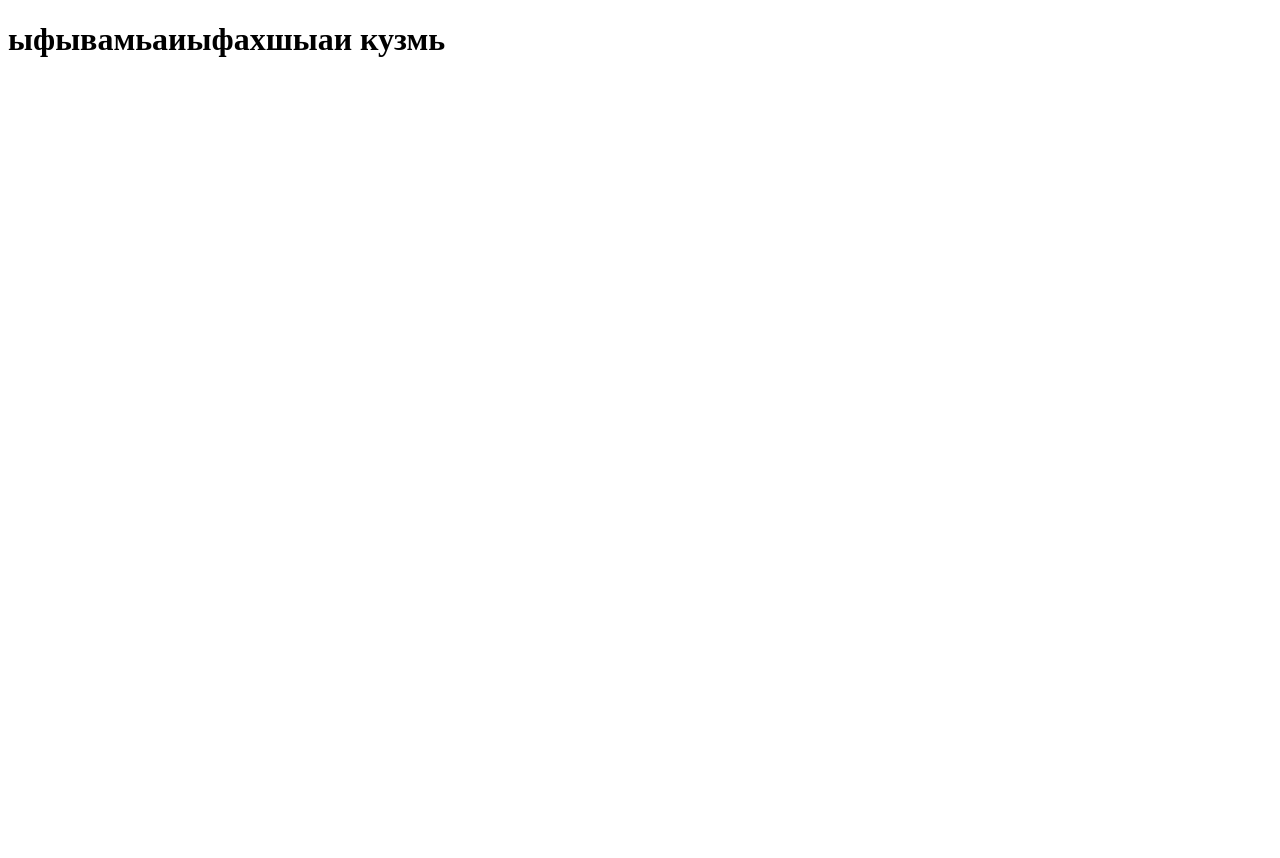
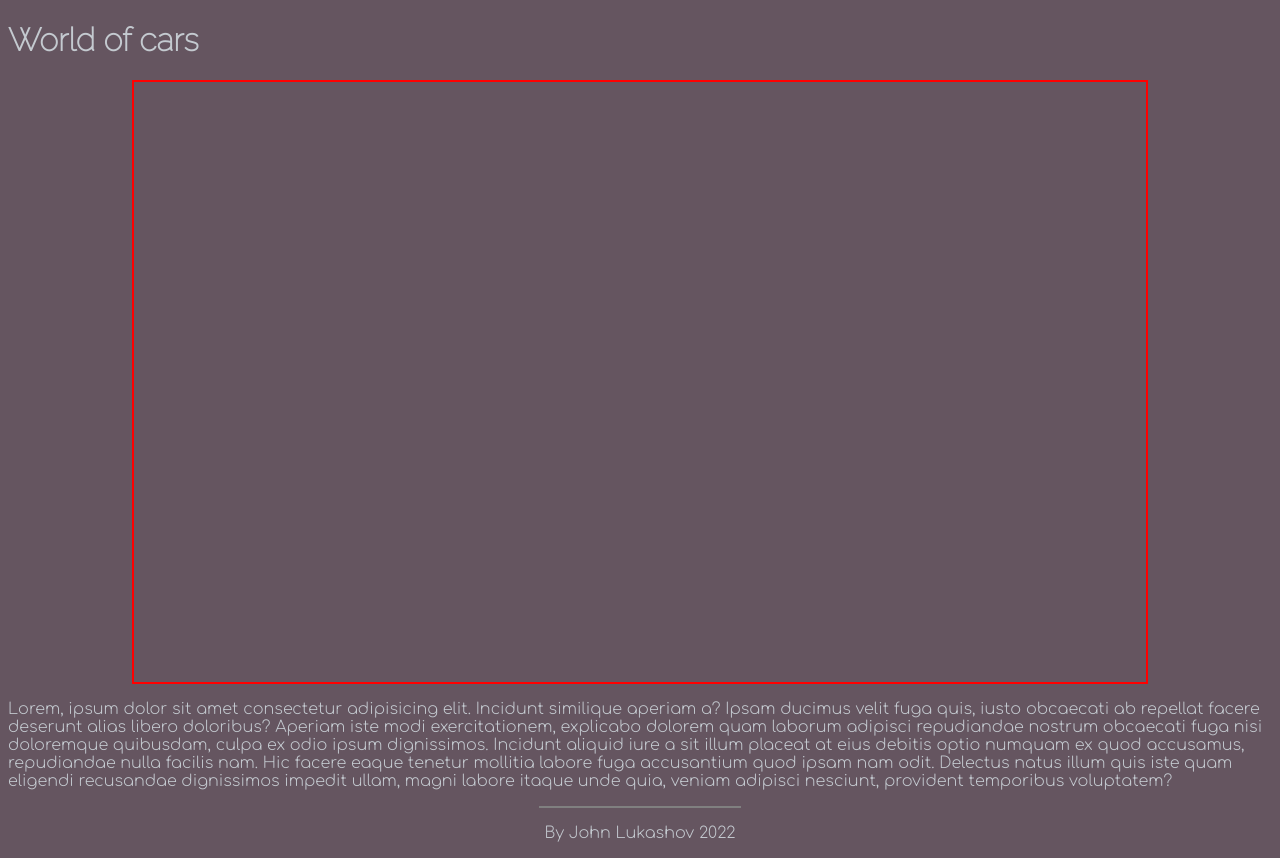
Before and after one commit to KvasyaCoder/Car-site, a plain HTML site: page index.html in a window 1280 px wide. Before the commit the page ends 800 px from the top, so only its background shows below. Drawn offline with Linux system fonts and the light colour scheme.

Commit message:
Good base with content

```diff
--- a/index.html
+++ b/index.html
@@ -9,6 +9,15 @@
     <link rel="stylesheet" href="style.css">
 </head>
 <body>
-<h1> ыфывамьаиыфахшыаи кузмь</h1>
+<h1> World of cars</h1>
+<div class="content">
+
+</div>
+<p> Lorem, ipsum dolor sit amet consectetur adipisicing elit. Incidunt similique aperiam a? Ipsam ducimus velit fuga quis, iusto obcaecati ab repellat facere deserunt alias libero doloribus? Aperiam iste modi exercitationem, explicabo dolorem quam laborum adipisci repudiandae nostrum obcaecati fuga nisi doloremque quibusdam, culpa ex odio ipsum dignissimos. Incidunt aliquid iure a sit illum placeat at eius debitis optio numquam ex quod accusamus, repudiandae nulla facilis nam. Hic facere eaque tenetur mollitia labore fuga accusantium quod ipsam nam odit. Delectus natus illum quis iste quam eligendi recusandae dignissimos impedit ullam, magni labore itaque unde quia, veniam adipisci nesciunt, provident temporibus voluptatem?</p>
+
+<footer>
+    <hr color = "gray" align="center" width="200">
+    <p align = "center"> By John Lukashov 2022</p>
+</footer>
 </body>
 </html>
--- a/style.css
+++ b/style.css
@@ -0,0 +1,24 @@
+@import url('https://fonts.googleapis.com/css2?family=Comfortaa:wght@300&display=swap');
+@import url('https://fonts.googleapis.com/css2?family=Comfortaa:wght@300&family=Raleway:wght@100&display=swap');
+
+body{
+    background-color: #655560;
+    color: #C4CAD0;
+    font-family: 'Comfortaa', cursive;
+}
+
+h1,h2,h3{
+    font-family: 'Raleway', cursive;
+}
+
+.content{
+    margin: 0 auto;
+    width: 80%;
+    min-height: 600px;
+    border: 2px solid red;
+}
+
+footer{
+    align-items: center;
+    justify-content: center;
+}
```
